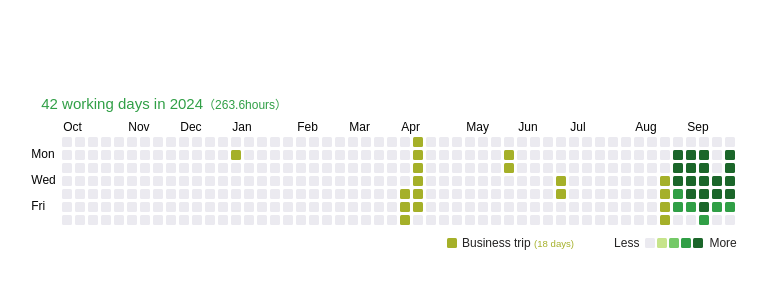
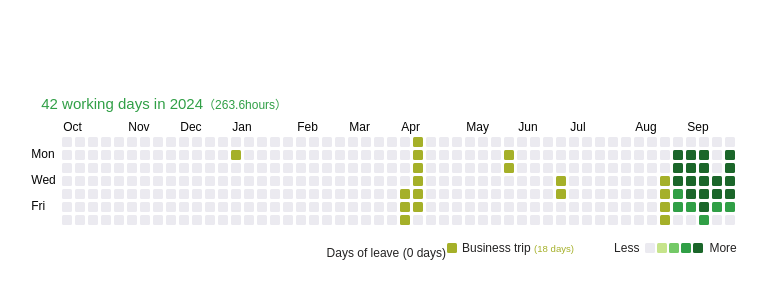
Before and after one commit to tilipinpin/workt, a plain HTML site: page index.html in a window 1280 px wide. Shown: the whole page, without its empty margins (256-1024 px from the left). Drawn offline with Linux system fonts and the light colour scheme.

Commit message:
Update index.html

```diff
--- a/index.html
+++ b/index.html
@@ -1,4 +1,3 @@
-
 <!DOCTYPE html>
 <html lang="en">
 <head>
@@ -24,9 +23,13 @@
                 <div class="weeks"></div>
             </div>
             <div class="legend">
+                <div class="legend-leave">
+                    <div class="legend-square" data-level="6"></div>
+                    <span>Days of leave <span class="days-over-17-text">(0 days)</span></span>
+                </div>
                 <div class="legend-business-trip">
                     <div class="legend-square" data-level="5"></div>
-                    <span>Business trip</span>
+                    <span class="business-trip-text">Business trip <span class="days-over-16-text">(0 days)</span></span>
                 </div>
                 <div class="legend-main">
                     <span>Less</span>
```
